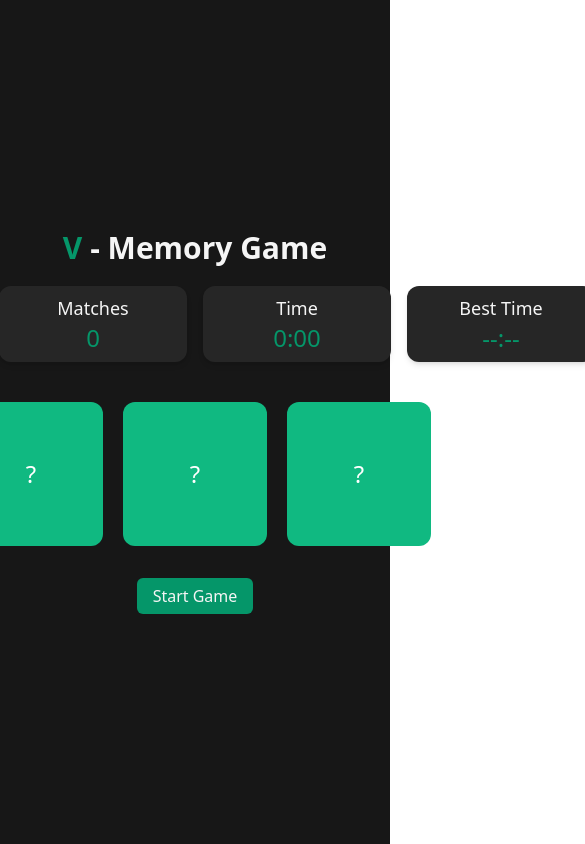
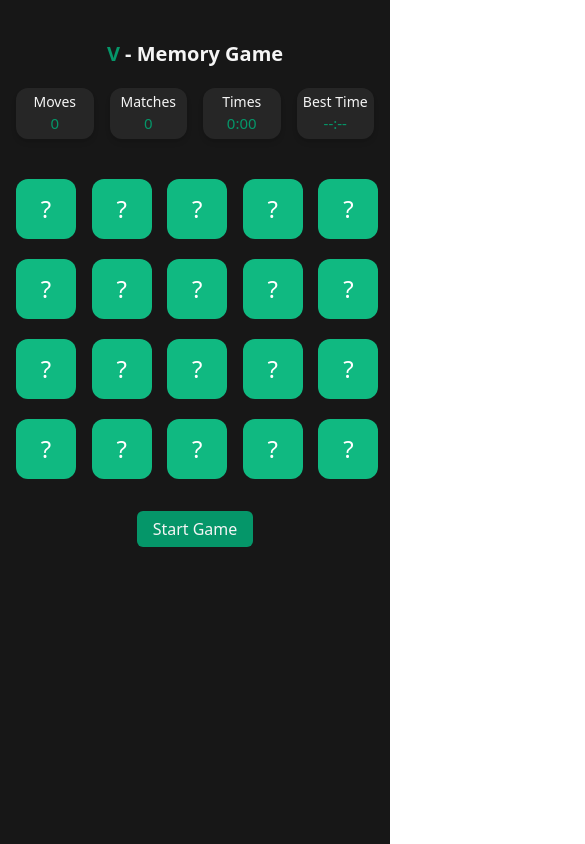
Before and after one commit to Kei-K23/vue-memory-game, a Vue app: page / in a window 390 px wide. Shown: the whole page, 585 px wide, since content can reach past the window. Built offline with nearby package versions, Linux system fonts and the light colour scheme.

Commit message:
Add mobile responsive mode

```diff
--- a/src/App.vue
+++ b/src/App.vue
@@ -4,12 +4,12 @@ import GameBoard from "./components/GameBoard.vue";
 
 <template>
   <main
-    class="min-h-screen w-full bg-neutral-900 flex flex-col items-center justify-center mx-auto text-neutral-100"
+    class="min-h-screen w-full bg-neutral-900 flex flex-col items-center justify-center mx-auto text-neutral-100 px-4"
   >
     <div
-      class="flex flex-col items-center justify-center container mx-auto w-full"
+      class="h-full flex-1 flex flex-col items-center justify-start md:justify-center container mx-auto w-full mt-10 md:mt-0"
     >
-      <h1 class="text-3xl font-bold">
+      <h1 class="text-xl text-center md:text-3xl font-bold">
         <span class="text-emerald-600">V</span> - Memory Game
       </h1>
       <GameBoard />
--- a/src/components/CardComponent.vue
+++ b/src/components/CardComponent.vue
@@ -8,7 +8,7 @@ defineProps<{
 
 <template>
   <div
-    class="aspect-square perspective-1000"
+    class="size-[60px] md:size-[90px]"
     :class="{ 'cursor-pointer': !card.isMatched }"
   >
     <div
--- a/src/components/GameBoard.vue
+++ b/src/components/GameBoard.vue
@@ -7,8 +7,8 @@ import GameState from "./GameState.vue";
 import ConfettiExplosion from "vue-confetti-explosion";
 import GameControls from "./GameControls.vue";
 
-// const emojis = ["🐶", "🐱", "🐭", "🐹", "🐰", "🦊", "🐻", "🐼", "🐨", "🐯"];
-const emojis = ["🐶", "🐱"];
+const emojis = ["🐶", "🐱", "🐭", "🐹", "🐰", "🦊", "🐻", "🐼", "🐨", "🐯"];
+// const emojis = ["🐶", "🐱"];
 const cards = ref<Card[]>([]);
 const flippedCards = ref<Card[]>([]);
 const showConfetti = ref<boolean>(false);
@@ -111,13 +111,13 @@ initializeGame();
 </script>
 
 <template>
-  <div class="w-[800px]">
+  <div>
     <GameState
       :state="state"
       :is-game-started="isGameStarted"
       :is-game-completed="isGameComplete"
     />
-    <div class="grid grid-cols-5 gap-5 mt-10 w-full">
+    <div class="grid grid-cols-5 gap-5 mt-10">
       <CardComponent
         v-for="card in cards"
         :key="card.id"
--- a/src/components/GameState.vue
+++ b/src/components/GameState.vue
@@ -47,21 +47,23 @@ const formatTime = (ms: number) => {
 
 <template>
   <div class="grid grid-cols-4 gap-4 text-center mt-5">
-    <div class="bg-neutral-800 shadow-md p-2 rounded-xl">
-      <h3 class="text-lg font-medium">Moves</h3>
-      <p class="text-2xl text-emerald-600">{{ state.moves }}</p>
+    <div class="bg-neutral-800 shadow-md p-1 md:p-2 rounded-xl">
+      <h3 class="text-sm md:text-lg md:font-medium">Moves</h3>
+      <p class="text-[15px] md:text-2xl text-emerald-600">{{ state.moves }}</p>
     </div>
-    <div class="bg-neutral-800 shadow-md p-2 rounded-xl">
-      <h3 class="text-lg font-medium">Matches</h3>
-      <p class="text-2xl text-emerald-600">{{ state.matched }}</p>
+    <div class="bg-neutral-800 shadow-md p-1 md:p-2 rounded-xl">
+      <h3 class="text-sm md:text-lg md:font-medium">Matches</h3>
+      <p class="text-[15px] md:text-2xl text-emerald-600">
+        {{ state.matched }}
+      </p>
     </div>
-    <div class="bg-neutral-800 shadow-md p-2 rounded-xl">
-      <h3 class="text-lg font-medium">Time</h3>
-      <p class="text-2xl text-emerald-600">{{ elapsedTime }}</p>
+    <div class="bg-neutral-800 shadow-md p-1 md:p-2 rounded-xl">
+      <h3 class="text-sm md:text-lg md:font-medium">Times</h3>
+      <p class="text-[15px] md:text-2xl text-emerald-600">{{ elapsedTime }}</p>
     </div>
-    <div class="bg-neutral-800 shadow-md p-2 rounded-xl">
-      <h3 class="text-lg font-medium">Best Time</h3>
-      <p class="text-2xl text-emerald-600">
+    <div class="bg-neutral-800 shadow-md p-1 md:p-2 rounded-xl">
+      <h3 class="text-sm md:text-lg md:font-medium">Best Time</h3>
+      <p class="text-[15px] md:text-2xl text-emerald-600">
         {{ state.bestRecord ? formatTime(state.bestRecord) : "--:--" }}
       </p>
     </div>
```
Also changed, not shown: 1 other file (tests, documents, lock files or other folders).
